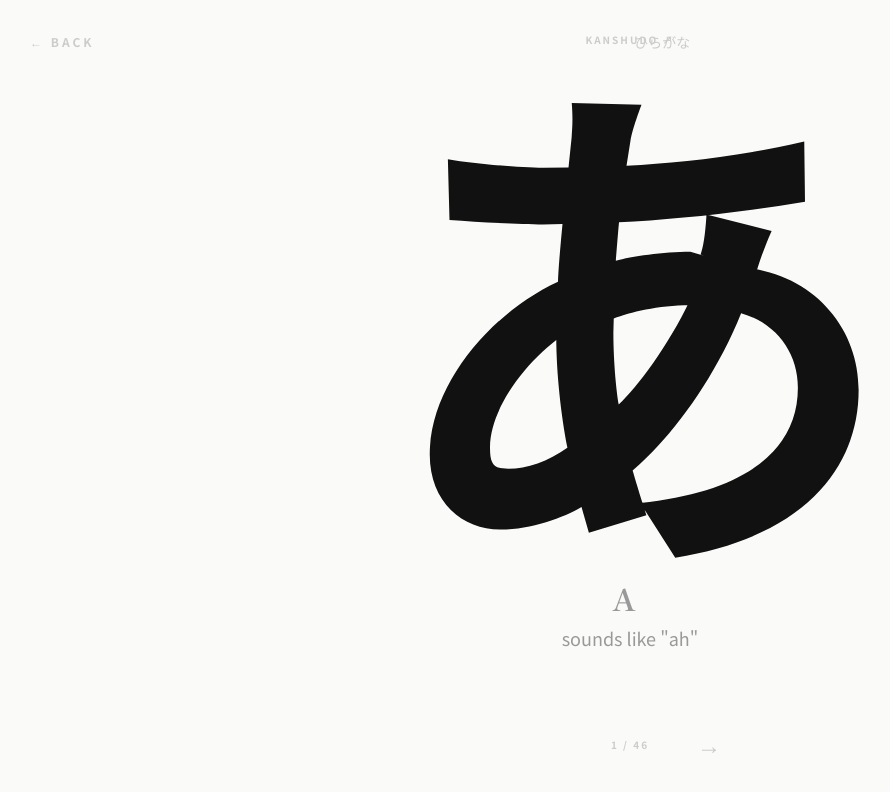
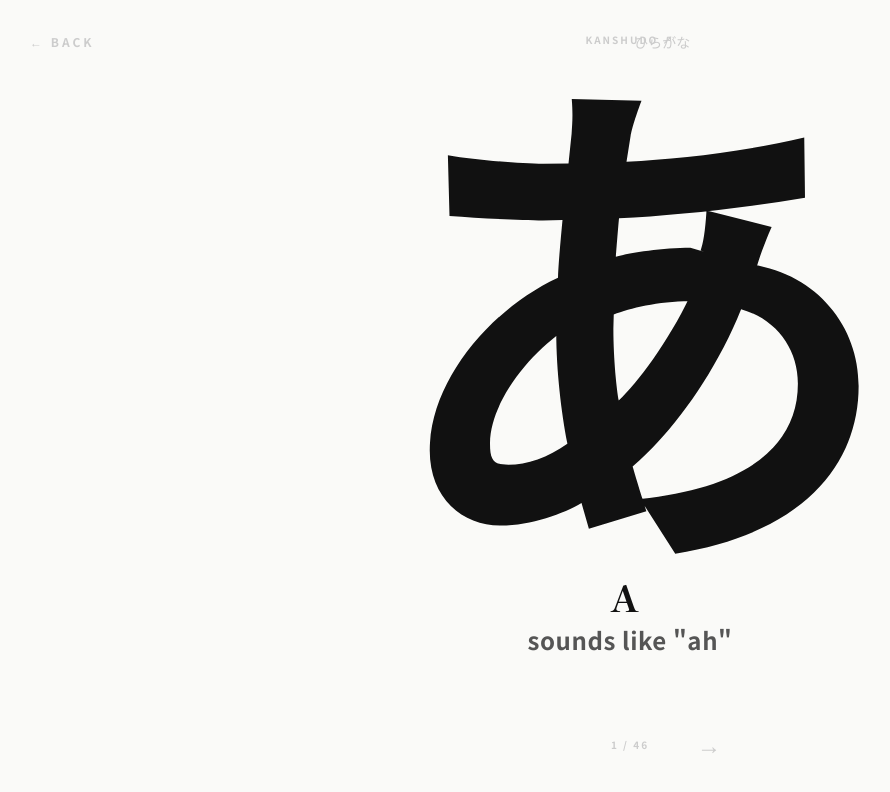
Before and after one commit to mager/kotsu, a SvelteKit app: page /hiragana/0 in a window 1280 px wide. Shown: the top 792 px of the page, without its empty margins (10-900 px from the left). Built offline with nearby package versions, Linux system fonts and the light colour scheme; no server answers; a web font is replaced by a local one.

Commit message:
✨ make romaji and meaning bold and prominent on detail pages

```diff
--- a/src/routes/[column]/[index]/+page.svelte
+++ b/src/routes/[column]/[index]/+page.svelte
@@ -122,14 +122,14 @@
 		{#if showDetails}
 			<div class="mt-4 flex flex-col items-center gap-2" in:fade={{ duration: 300 }}>
 				<span
-					class="text-xl font-bold tracking-[0.4em] uppercase text-[var(--color-ink-light)] md:text-3xl"
+					class="text-2xl font-black tracking-[0.3em] uppercase text-[var(--color-ink)] md:text-4xl"
 					style="font-family: var(--font-jp-brush);"
 				>
 					{data.item.romaji}
 				</span>
 
 				{#if data.item.meaning && data.item.meaning !== data.item.romaji}
-					<span class="text-base text-[var(--color-ink-light)] md:text-lg">
+					<span class="text-lg font-bold tracking-wide text-[var(--color-ink-mid)] md:text-2xl">
 						{data.item.meaning}
 					</span>
 				{/if}
```
